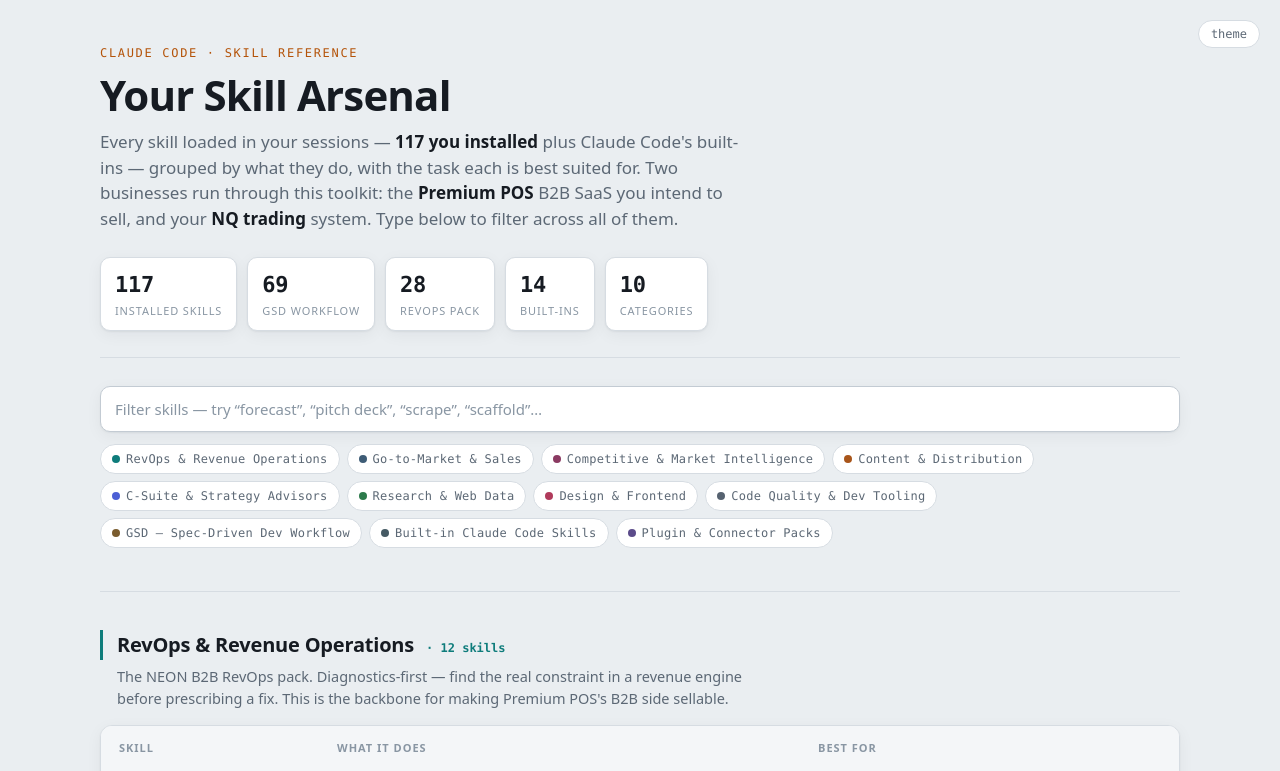
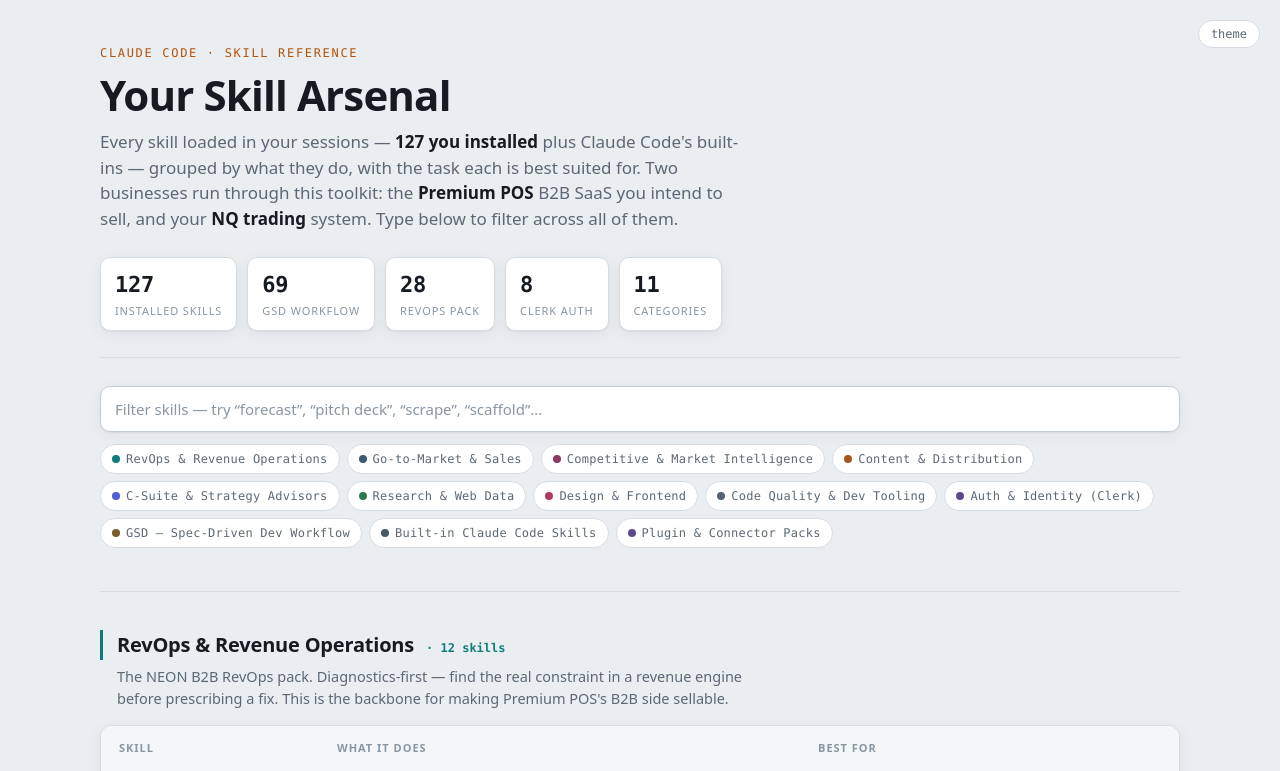
Before and after one commit to LightCCB/skills-catalog, a plain HTML site: page index.html in a window 1280 px wide. Shown: the top 771 px of the page. Drawn offline with Linux system fonts and the light colour scheme.

Commit message:
Add Clerk pack, graphify, hallmark; note new coding plugins (127 skills)

```diff
--- a/index.html
+++ b/index.html
@@ -126,7 +126,7 @@
     <button class="theme-btn" id="themeBtn" type="button" aria-label="Toggle theme">theme</button>
     <p class="eyebrow">Claude Code · Skill Reference</p>
     <h1>Your Skill Arsenal</h1>
-    <p class="lede">Every skill loaded in your sessions — <b>117 you installed</b> plus Claude Code's built-ins — grouped by what they do, with the task each is best suited for. Two businesses run through this toolkit: the <b>Premium POS</b> B2B SaaS you intend to sell, and your <b>NQ trading</b> system. Type below to filter across all of them.</p>
+    <p class="lede">Every skill loaded in your sessions — <b>127 you installed</b> plus Claude Code's built-ins — grouped by what they do, with the task each is best suited for. Two businesses run through this toolkit: the <b>Premium POS</b> B2B SaaS you intend to sell, and your <b>NQ trading</b> system. Type below to filter across all of them.</p>
     <div class="stats" id="stats"></div>
   </header>
 
@@ -160,7 +160,9 @@
   {id:"design", name:"Design & Frontend", cc:"--c-design",
    blurb:"Design intelligence and UI compliance for anything user-facing — earmarked for the Premium POS design phase."},
   {id:"dev", name:"Code Quality & Dev Tooling", cc:"--c-dev",
-   blurb:"Standalone engineering tools that sit outside the GSD workflow — review, scaffolding, and code analysis."},
+   blurb:"Standalone engineering tools that sit outside the GSD workflow — review, scaffolding, code analysis, and codebase knowledge graphs."},
+  {id:"auth", name:"Auth & Identity (Clerk)", cc:"--c-plugin",
+   blurb:"The Clerk pack — authentication, organizations/RBAC, custom UI, webhooks, testing, and CLI/API. Directly relevant to the Premium POS Next.js + multi-tenant B2B side."},
   {id:"gsd", name:"GSD — Spec-Driven Dev Workflow", cc:"--c-gsd",
    blurb:"A 69-skill system that drives features through a disciplined loop (discuss → plan → execute → verify → ship) in fresh-context subagents. Grouped below by phase; invoke as /gsd-…"},
   {id:"builtin", name:"Built-in Claude Code Skills", cc:"--c-builtin",
@@ -212,8 +214,18 @@
   ["just-scrape","research","Scrape/crawl/extract/monitor web pages via the ScrapeGraph CLI (SGAI key set).","Grabbing content or structured JSON from any URL."],
   ["research-methodology","research","Research-before-code protocol: detect dependency versions, prefer official docs, cite version + URL, output a confidence-rated ResearchPack.","Disciplined 'check the real docs before coding' in normal sessions; coexists with GSD."],
   ["ui-ux-pro-max","design","UI/UX design intelligence — 50+ styles, 161 palettes, 57 font pairings, 99 UX rules, 10 stacks.","Designing/reviewing any UI — the Premium POS design phase."],
+  ["hallmark","design","Anti-AI-slop design — greenfield pages, audits, redesigns, extract a design from a URL/screenshot.","Making a page not read as AI-generated; design audits."],
   ["autoreview","dev","Pre-commit/ship code review that shells to a reviewer engine (Codex default) with repo isolation.","A second-model review of a diff/branch before shipping."],
   ["senior-fullstack","dev","Full-stack toolkit: scaffolds Next.js/FastAPI/MERN/Django, a code-quality + security analyzer, and a deterministic stack-decision engine.","Scaffolding, code/security audits, or stack choices on the POS monorepo. <b>Only the scaffolder writes files</b> (a new project folder)."],
+  ["graphify","dev","Turns code/docs/papers/images/videos into a persistent knowledge graph — god nodes, community detection, query/path/explain.","Architecture & file-relationship questions about a codebase or corpus."],
+  ["clerk-setup","auth","Add Clerk auth to any project via the official quickstarts.","Wiring up authentication fast."],
+  ["clerk-nextjs-patterns","auth","Advanced Next.js + Clerk — middleware, Server Actions, caching.","Clerk in a Next.js app (the POS stack)."],
+  ["clerk-orgs","auth","Clerk Organizations for B2B SaaS — multi-tenant, RBAC, org switching, verified domains, SSO.","Multi-tenant/team workspaces for the POS B2B side."],
+  ["clerk-custom-ui","auth","Custom sign-in/up flows + appearance — hooks, themes, colors, CSS.","Branded auth UI."],
+  ["clerk-webhooks","auth","Clerk webhooks — verify + handle user/session/org/billing events for DB sync.","Event-driven auth/data sync."],
+  ["clerk-testing","auth","E2E tests for Clerk auth flows (Playwright/Cypress).","Testing sign-in/up flows."],
+  ["clerk-backend-api","auth","Clerk Backend REST API explorer/executor — users, orgs, sessions.","Ad-hoc Clerk API calls."],
+  ["clerk-cli","auth","Operate the Clerk CLI — auth, user/org/session mgmt, env pull, deploy verify.","Clerk management from the terminal."],
 ];
 
 const GSD = [
@@ -244,10 +256,10 @@
 
 const el = (t,c,h)=>{const e=document.createElement(t);if(c)e.className=c;if(h!=null)e.innerHTML=h;return e;};
 
-const stats=[["117","Installed skills"],["69","GSD workflow"],["28","RevOps pack"],["14","Built-ins"],["10","Categories"]];
+const stats=[["127","Installed skills"],["69","GSD workflow"],["28","RevOps pack"],["8","Clerk auth"],["11","Categories"]];
 const statsEl=document.getElementById("stats");
 stats.forEach(([n,l])=>{const d=el("div","stat");d.append(el("div","n",n),el("div","l",l));statsEl.append(d);});
-document.getElementById("fcount").textContent="117";
+document.getElementById("fcount").textContent="127";
 
 const chipsEl=document.getElementById("chips");
 CATS.forEach(c=>{const a=el("a","chip",'<span class="d"></span>'+c.name);a.href="#"+c.id;a.style.setProperty("--cc","var("+c.cc+")");a.querySelector(".d").style.setProperty("--cc","var("+c.cc+")");chipsEl.append(a);});
@@ -293,7 +305,9 @@
   ["Engineering & data","engineering, data (dashboards, SQL, viz), datadog, github, bigquery","Architecture, incident response, analytics."],
   ["Legal & ops","legal (contracts, NDAs), finance (close, reconciliation), operations, productivity","Contract review, month-end close, runbooks."],
   ["Small business","small-business (~40 skills: invoicing, payroll, cash flow, campaigns)","Owner-operator tasks."],
-  ["Docs & utility","anthropic-skills (docx/pdf/pptx/xlsx), desktop-commander, brightdata, clerk (auth)","Document creation, terminal, web scraping, auth setup."],
+  ["Docs & utility","anthropic-skills (docx/pdf/pptx/xlsx), desktop-commander, brightdata","Document creation, terminal, web scraping."],
+  ["Coding & workflow (plugins)","caveman (compressed output + subagents), mattpocock-skills (tdd, diagnosing-bugs, code-review, grilling, domain-modeling), andrej-karpathy (coding guidelines), superpowers","Terse output, TDD/debug discipline, coding guardrails, brainstorming."],
+  ["MCPmarket (flagged)","mcpmarket-me:memory + build-mcp-app. NOTE: the plugin auto-syncs remote files each session and shipped a foreign API token — review before trusting.","Project-memory recall; building MCP apps. See security note."],
 ];
 const pt=el("div","tbl");pt.append(rowHead("Pack","Includes","Best for"));
 PLUG.forEach(p=>{const r=el("div","row skill");r.dataset.text=(p[0]+" "+p[1]+" "+p[2]).toLowerCase();r.append(el("div","nm",'<span class="tag"></span>'+p[0]),el("div","does",p[1]),el("div","best",p[2]));r.querySelector(".tag").style.background="var(--c-plugin)";pt.append(r);});
```
